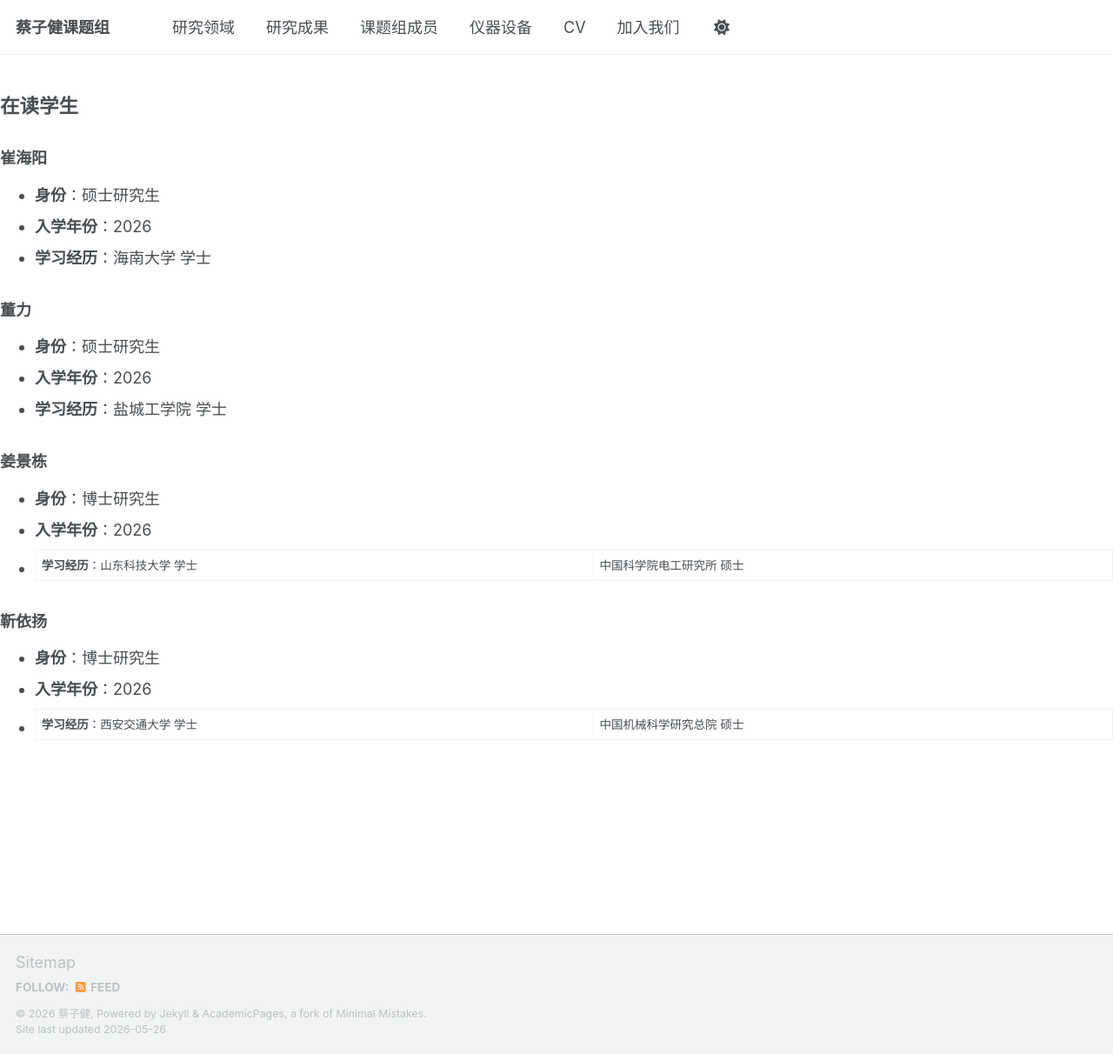
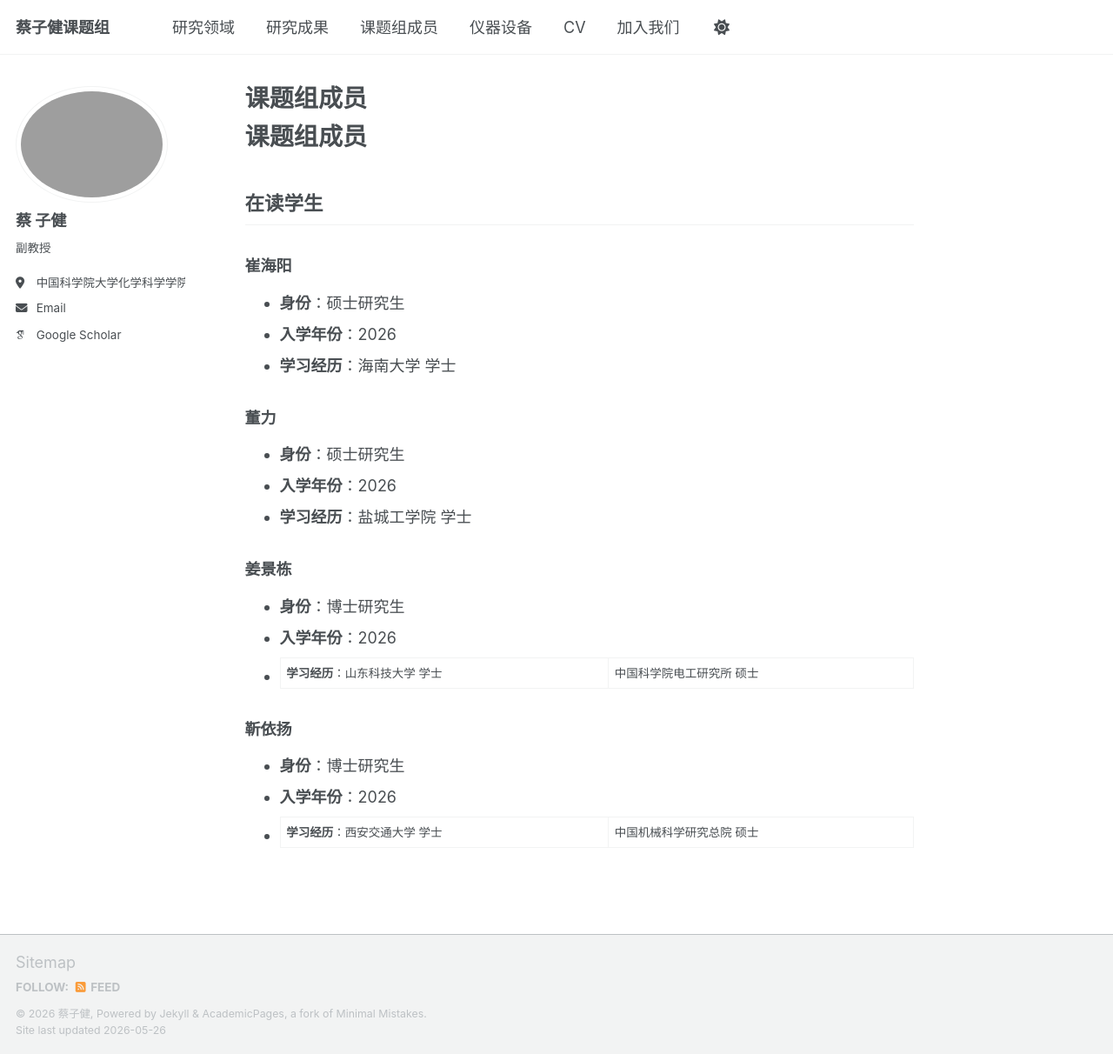
Before and after one commit to zcgroup2026/Website-ZC---public, a Jekyll site: the page built from _pages/members.md, in a window 1280 px wide and 1212 px high. Shown: the whole window at 87% size. Built offline with Jekyll 4.4.1, drawn with Linux system fonts in a browser that asks for light colours; some web fonts are replaced; a script bundle is joined from its source files by our own code; library files that are not in the unit come from our copies.

Commit message:
Update members.md

```diff
--- a/_pages/members.md
+++ b/_pages/members.md
@@ -1,8 +1,10 @@
 ---
 title: 课题组成员
-layout: default
+permalink: /members/
+layout: single
+author_profile: true
 ---
-
+# 课题组成员
 ## 在读学生
 
 ### 崔海阳
```
